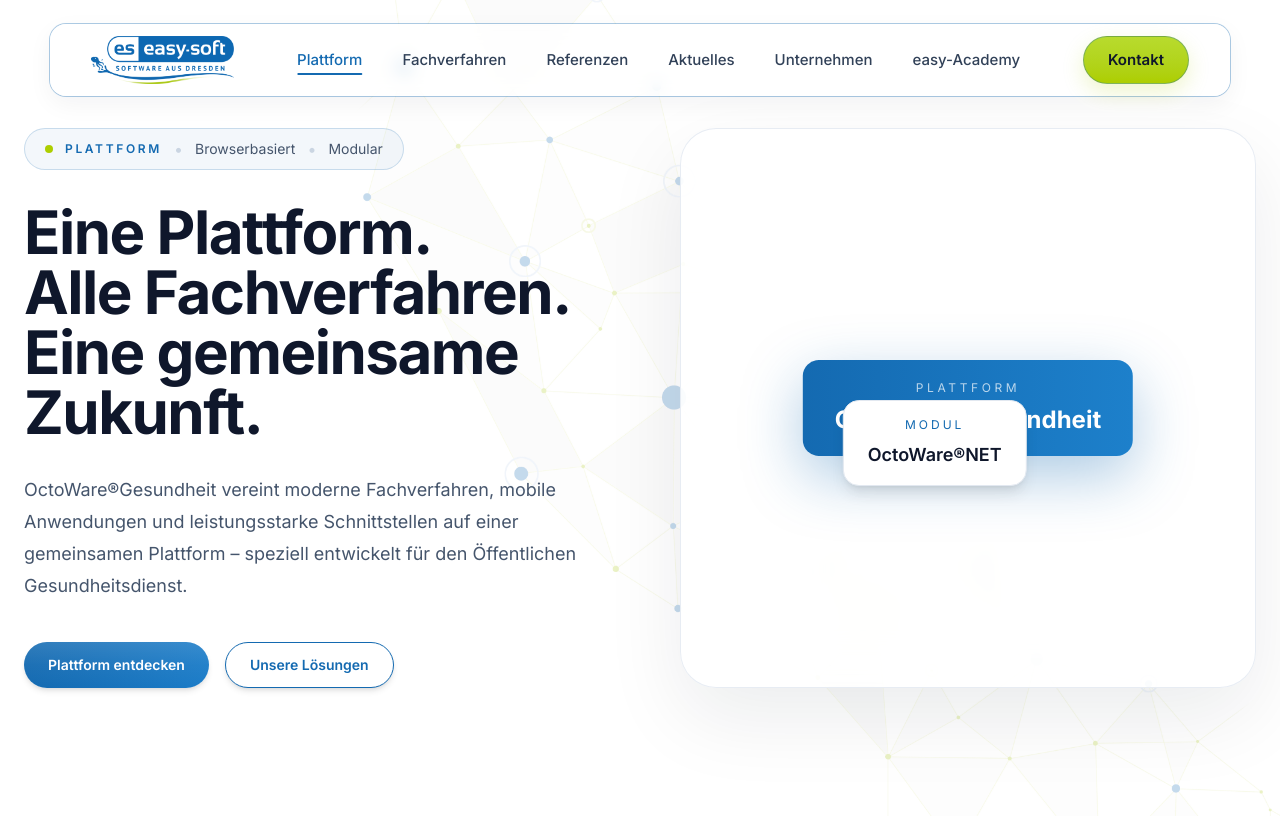
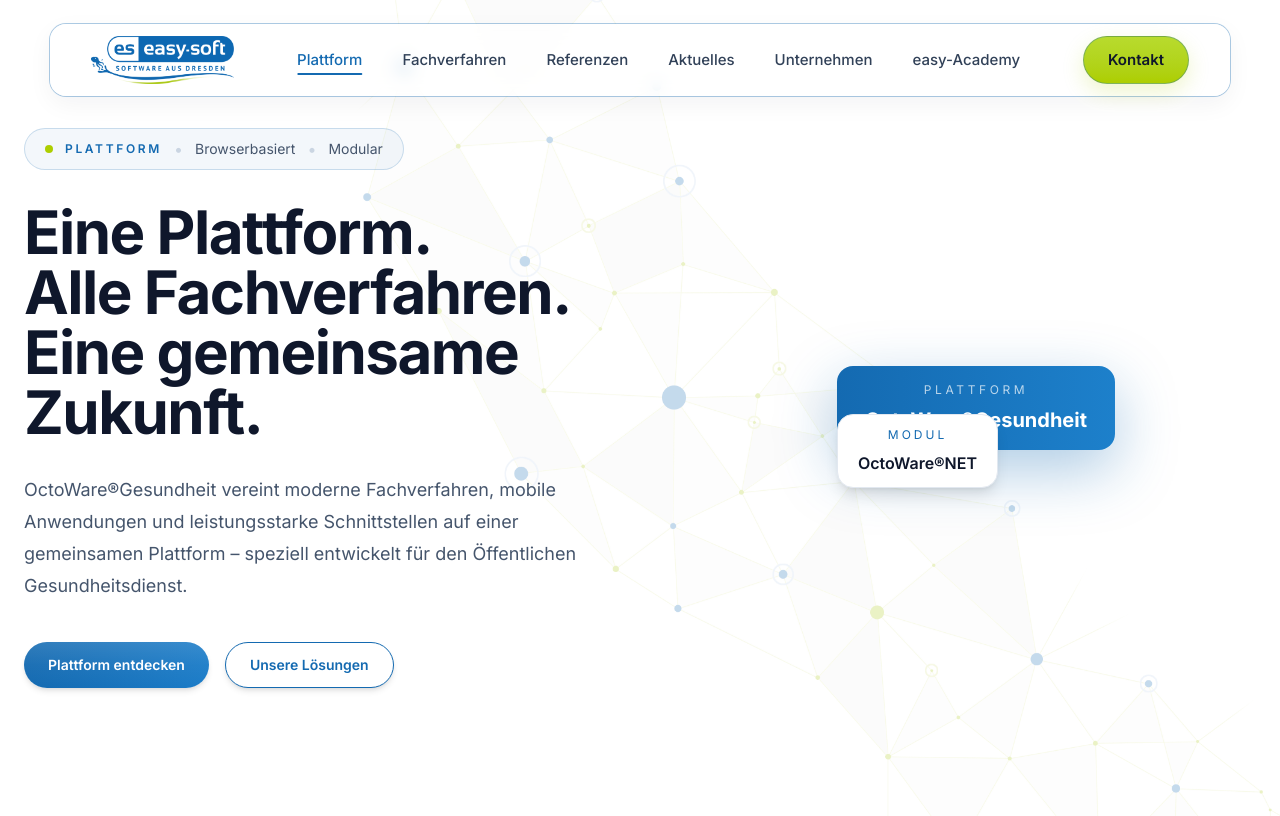
Before and after one commit to weblogger117-art/octoware-website, a Next.js app: page /plattform in a window 1280 px wide. Built offline with nearby package versions, Linux system fonts and the light colour scheme.

Commit message:
Update Hero.tsx

```diff
--- a/components/sections/platform/Hero.tsx
+++ b/components/sections/platform/Hero.tsx
@@ -30,7 +30,7 @@ export default function PlatformHero() {
   "
 />
 
-        <div className="relative z-10 grid items-center gap-20 lg:grid-cols-2">
+        <div className="relative z-10 grid items-center gap-28 lg:grid-cols-2">
 
           {/* Linke Spalte */}
 
@@ -148,17 +148,6 @@ export default function PlatformHero() {
 
     h-[560px]
     w-full
-
-      rounded-[36px]
-
-      border
-      border-slate-200/80
-
-      bg-white/80
-
-      shadow-[0_30px_80px_rgba(15,23,42,0.08)]
-
-      backdrop-blur-xl
   "
 >
 
@@ -182,8 +171,8 @@ export default function PlatformHero() {
       from-[#146ab1]
       to-[#1d80cb]
 
-      px-8
-      py-5
+      px-7
+      py-4
 
       text-center
 
@@ -197,7 +186,7 @@ export default function PlatformHero() {
       Plattform
     </p>
 
-    <h3 className="mt-2 text-2xl font-bold">
+    <h3 className="mt-2 text-xl font-bold">
       OctoWare®Gesundheit
     </h3>
 
@@ -207,8 +196,8 @@ export default function PlatformHero() {
   className="
     absolute
 
-    left-10
-    top-10
+    left-0
+    top-12
 
     rounded-2xl
 
@@ -217,8 +206,8 @@ export default function PlatformHero() {
 
     bg-white
 
-    px-6
-    py-4
+    px-5
+    py-3
 
     shadow-lg
 
@@ -234,7 +223,7 @@ export default function PlatformHero() {
     Modul
   </p>
 
-  <h4 className="mt-2 text-lg font-semibold text-slate-900">
+  <h4 className="mt-2 text-base font-semibold text-slate-900">
     OctoWare®NET
   </h4>
 
```
Lines whose indentation alone changed are shown as unchanged.
